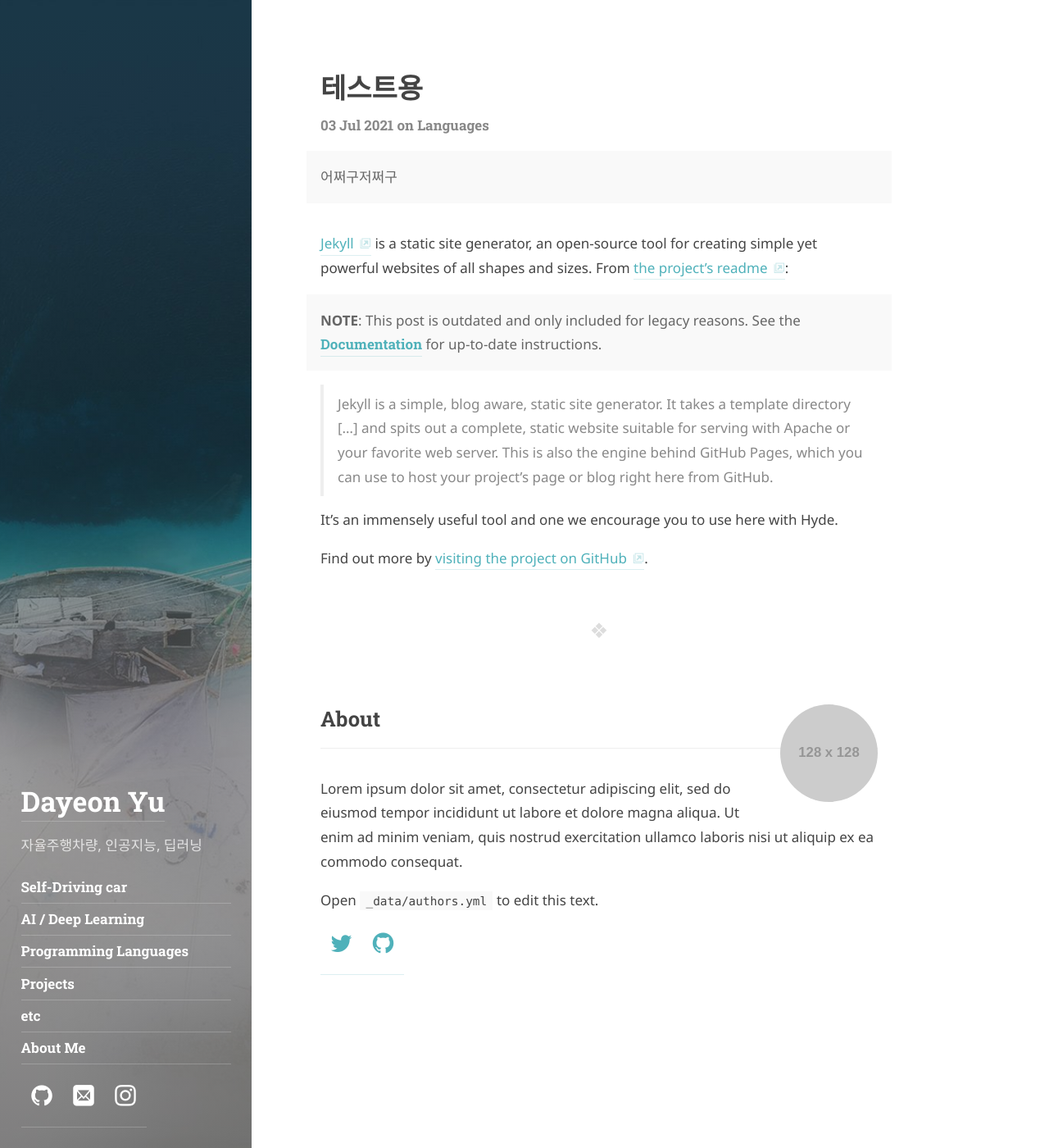
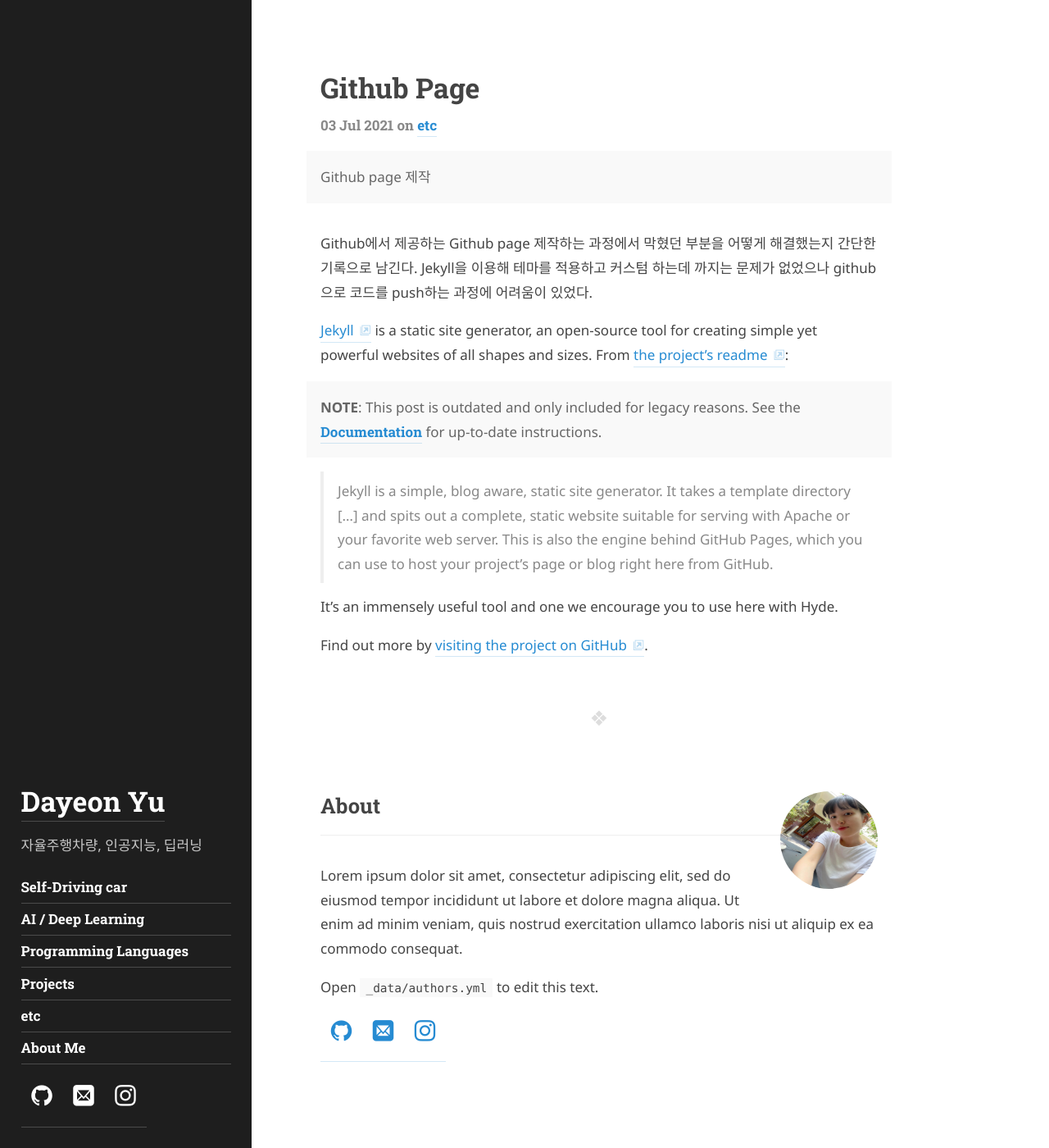
Before and after one commit to Udayeon/Udayeon.github.io, a Jekyll site: the page built from _posts/2021-07-03-test.md, in a window 1280 px wide and 1400 px high. Shown: the whole window at 82% size. Built offline with Jekyll 4.4.1, drawn with Linux system fonts in a browser that asks for light colours; some web fonts are replaced.

Commit message:
Update 2021-07-03-test.md

```diff
--- a/_posts/2021-07-03-test.md
+++ b/_posts/2021-07-03-test.md
@@ -1,13 +1,17 @@
 ---
 layout: post
-title: 테스트용
+title: Github Page
 description: >
- 어쩌구저쩌구
+ Github page 제작
 
-tags: [languages]
-author: author2
+tags: [etc]
+author: Udayeon
 canonical_url: http://hyde.getpoole.com/2012/02/06/whats-jekyll/
 ---
+Github에서 제공하는 Github page 제작하는 과정에서 막혔던 부분을 어떻게 해결했는지 간단한 기록으로 남긴다.
+Jekyll을 이용해 테마를 적용하고 커스텀 하는데 까지는 문제가 없었으나 github으로 코드를 push하는 과정에 어려움이 있었다.
+
+
 
 [Jekyll](https://jekyllrb.com) is a static site generator, an open-source tool for creating simple yet powerful websites of all shapes and sizes. From [the project's readme](https://github.com/mojombo/jekyll/blob/master/README.markdown):
 
```
